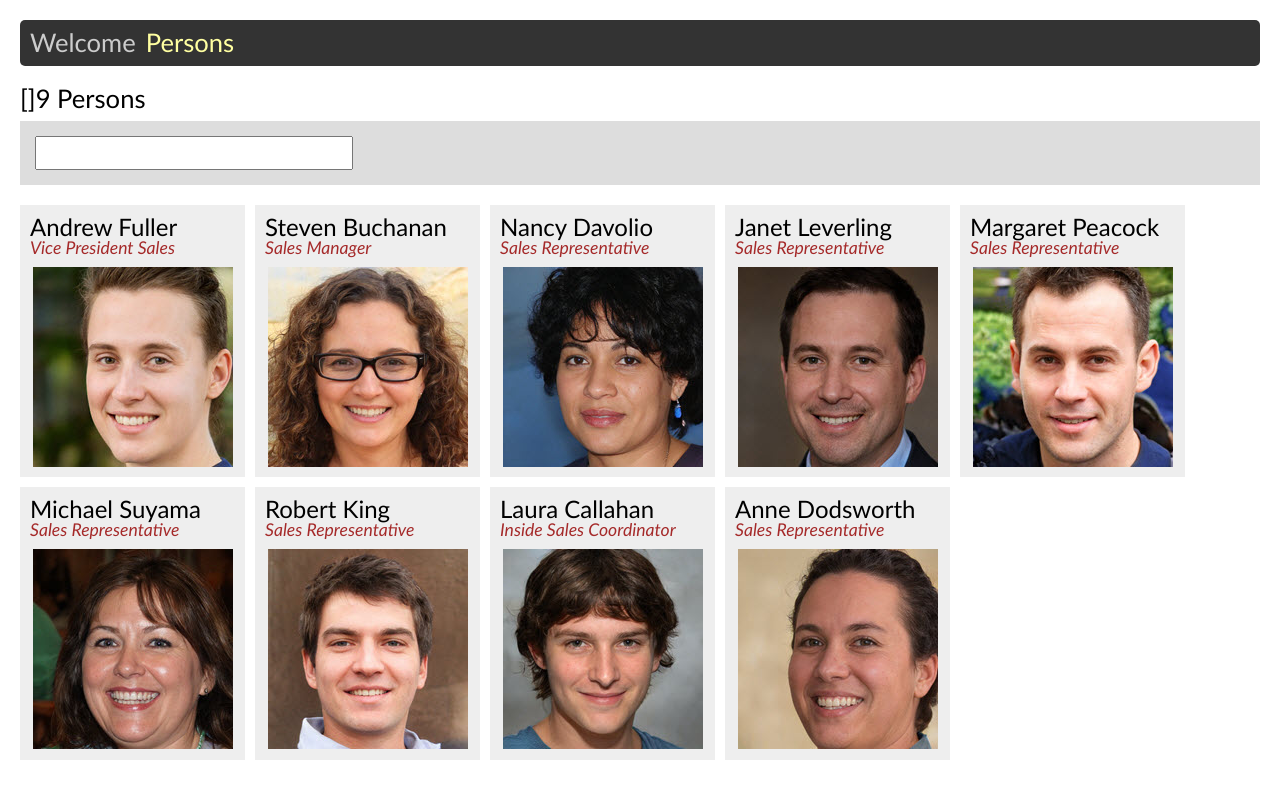
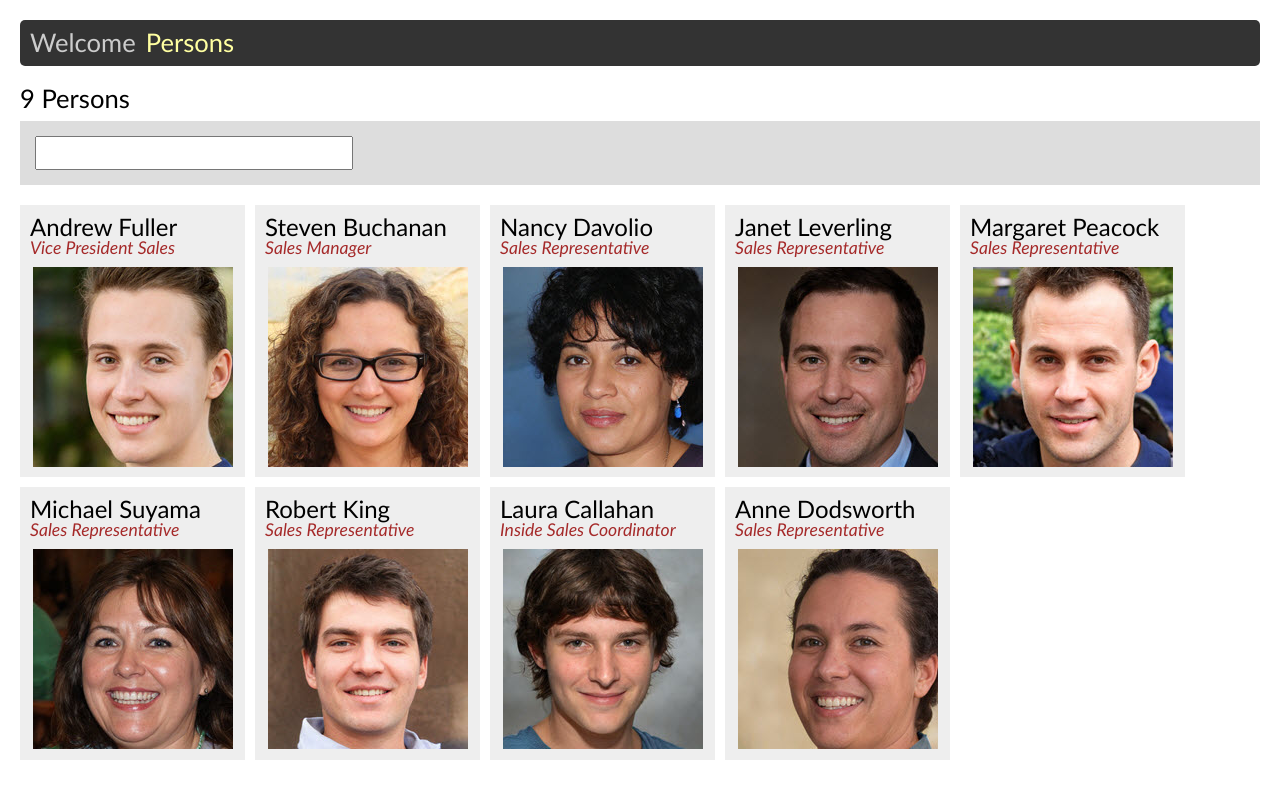
Before and after one commit to edwardtanguay/react-items-page-search-and-display, a React (Create React App) app: page /persons in a window 1280 px wide. Built offline with nearby package versions, Linux system fonts and the light colour scheme.

Commit message:
using state variable persons

```diff
--- a/src/pages/PagePersons.js
+++ b/src/pages/PagePersons.js
@@ -1,8 +1,9 @@
 import { useState } from 'react';
-import persons from '../data/persons.json';
+import rawPersons from '../data/persons.json';
 
 const PagePersons = () => {
 	const [searchText, setSearchText] = useState('');
+	const [persons, setPersons] = useState(rawPersons);
 
 	const displaySearchResults = (e) => {
 		const searchText = e.target.value;
@@ -18,7 +19,6 @@ const PagePersons = () => {
 
 	return (
 		<div className="pagePersons">
-			[{searchText}]
 			{persons.length} Persons
 			<div className="searchArea">
 				<input type="text" onChange={displaySearchResults} />
```
